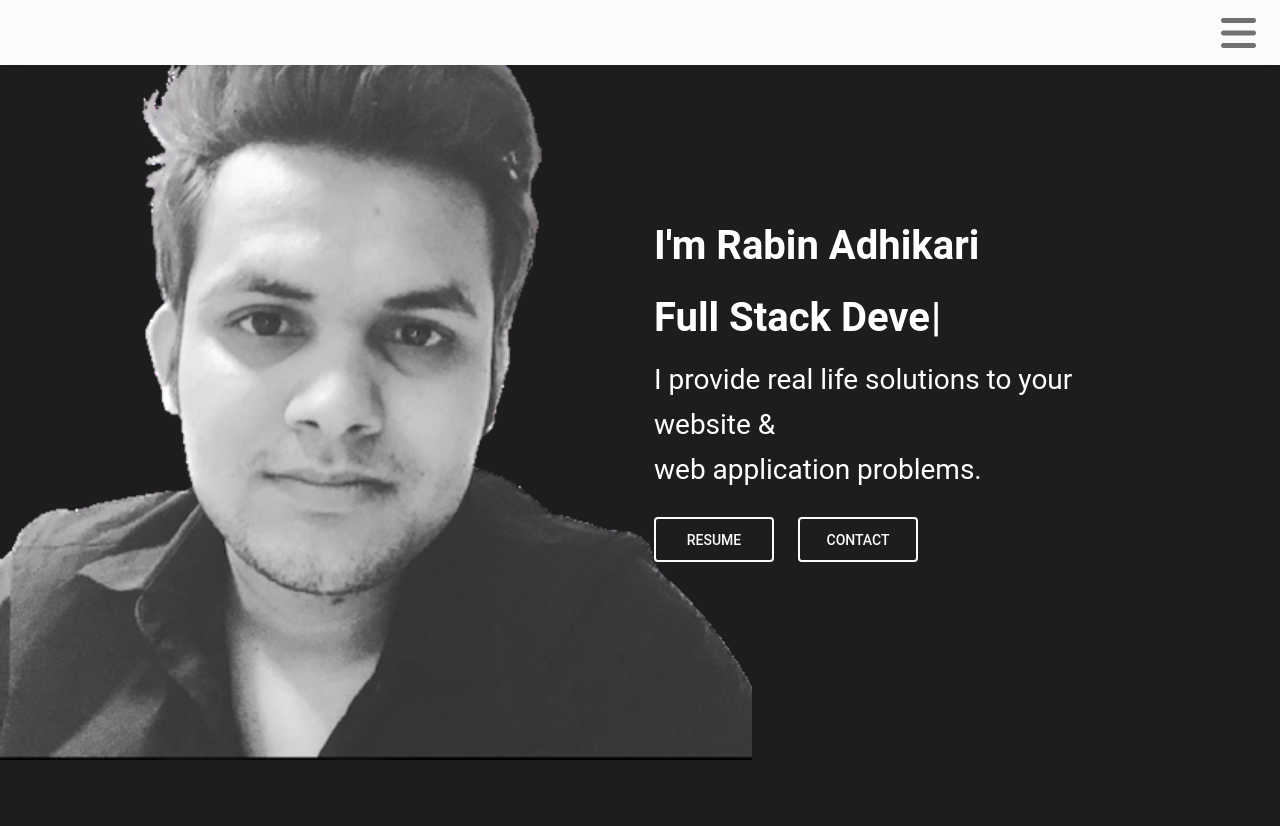
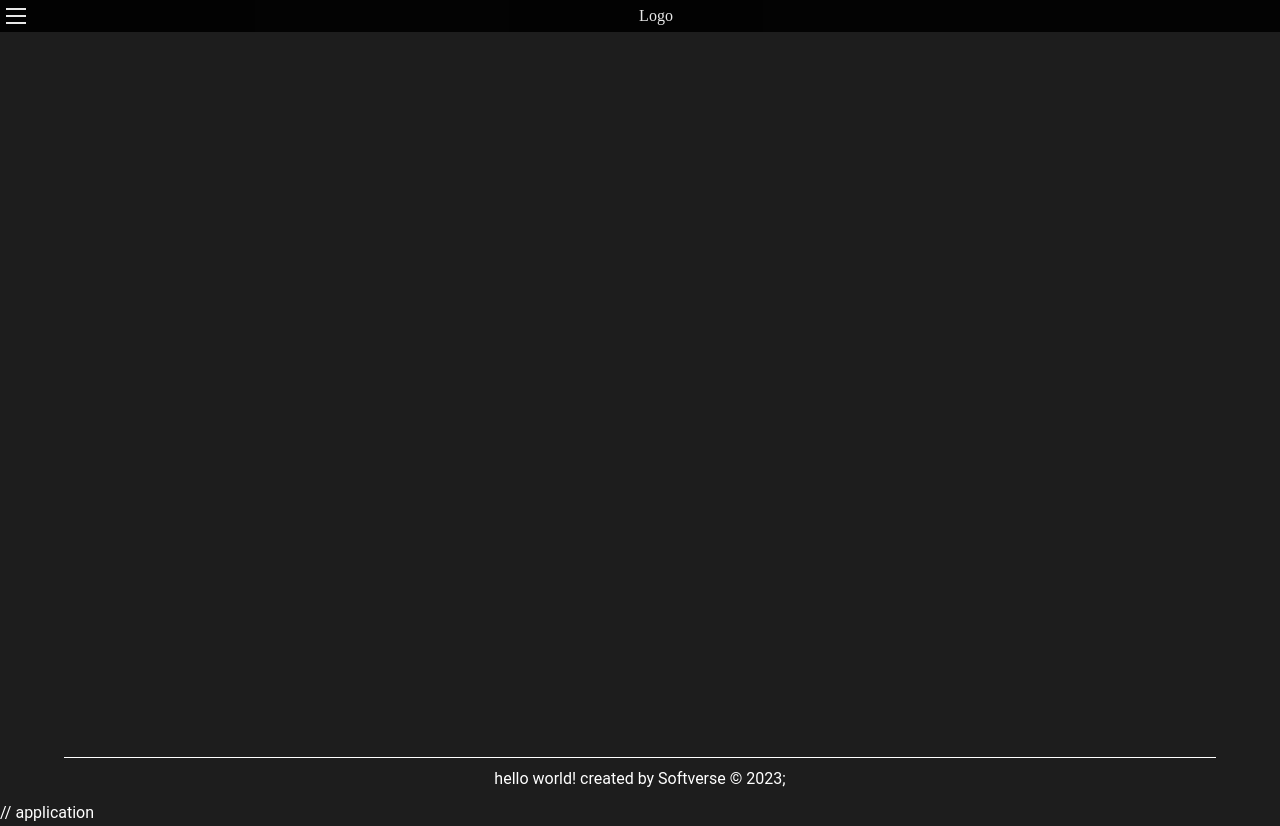
Before and after one commit to softverseAdmin/portfolio-robin, a React (Create React App) app: page / in a window 1280 px wide. Before the commit the page ends 800 px from the top, so only its background shows below. Built offline with nearby package versions, Linux system fonts and the light colour scheme.

Commit message:
features: menu

```diff
--- a/src/App.js
+++ b/src/App.js
@@ -1,33 +1,76 @@
-import './assets/css/App.css';
-import './assets/js/App.js';
-import Navigation from './components/header/Navigation';
-import Navbody from './components/header/Navbody';
-import Contact from './components/Contact/Contact';
-import Projects from './components/Projects/Projects';
-import About from './components/About/About';
-import FullScreenMenu from './components/header/FullscreenMenu.jsx';
+import React, { useState } from "react";
+import "./assets/css/App.css";
+import "./assets/js/App.js";
+import MenuItem from "../src/components/header/MenuItem.jsx";
+import MenuButton from "../src/components/header/MenuButton.jsx";
+import Menu from "../src/components/header/Menu.jsx";
+import Footer from "../src/components/footer/Footer.jsx";
 
 function App() {
-  // get the web url: http://localhost:3000/about
-  const url = window.location.href;
-  // get an array using split and use last index as the address
-  const add = url.split("/");
-  const webAdd = add[add.length - 1];
+  const [menuOpen, setMenuOpen] = useState(false);
+
+  const handleMenuClick = () => {
+    setMenuOpen(!menuOpen);
+  };
+
+  const handleLinkClick = () => {
+    setMenuOpen(false);
+  };
+
+  const styles = {
+    container: {
+      position: "absolute",
+      top: 0,
+      left: 0,
+      zIndex: "99",
+      opacity: 0.9,
+      display: "flex",
+      alignItems: "center",
+      background: "black",
+      width: "100%",
+      color: "white",
+      fontFamily: "Lobster",
+    },
+    logo: {
+      margin: "0 auto",
+    },
+    body: {
+      display: "flex",
+      flexDirection: "column",
+      alignItems: "center",
+      width: "100vw",
+      height: "100vh",
+      filter: menuOpen ? "blur(2px)" : null,
+      transition: "filter 0.5s ease",
+    },
+  };
+
+  const menu = [
+    "Who Am I?",
+    "What I Had Done?",
+    "What Can We Do?",
+    "What I Am Doing?",
+    "How To Reach Me?",
+    "What Is My Company?",
+  ];
+  const menuItems = menu.map((val, index) => (
+    <MenuItem key={index} delay={`${index * 0.1}s`} onClick={handleLinkClick}>
+      {val}
+    </MenuItem>
+  ));
 
   return (
-    <div className="App">
-      <div className="header head">
-        <FullScreenMenu />
+    <div>
+      <div style={styles.container}>
+        <MenuButton open={menuOpen} onClick={handleMenuClick} color="white" />
+        <div style={styles.logo}>Logo</div>
       </div>
-      <div className="body">
-        {/* conditional statement, comapare & return component */}
-        {webAdd === "home" && <Navbody/>}
-        {webAdd === "" && <Navbody />}
-        {webAdd === "projects" && <Projects />}
-        {webAdd === "contact" && <Contact />}
-        {webAdd === "about" && <About />}
+      <Menu open={menuOpen}>{menuItems}</Menu>
+      <div style={styles.body}>
+        <Footer name="Menu" />
       </div>
     </div>
   );
 }
+
 export default App;
--- a/src/components/About/About.jsx
+++ b/src/components/About/About.jsx
@@ -1,9 +1,19 @@
-import React from 'react'
 
-export default function About() {
-  return (
-    <div className='container-fluid vh-100 bg-light'>
 
-    </div>
-  )
-}
+/* App.jsx */
+
+/* MenuItem.jsx */
+
+
+/* Menu.jsx */
+
+
+/* MenuButton.jsx */
+
+
+/* Footer.jsx */
+
+
+
+
+/* Main.jsx */
--- a/src/components/footer/Footer.jsx
+++ b/src/components/footer/Footer.jsx
@@ -0,0 +1,46 @@
+import React from 'react';
+import PropTypes from "prop-types";
+
+export default function Footer(props) {
+  const styles = {
+    footer: {
+      position: "absolute",
+      bottom: 0,
+      width: "100%",
+      marginTop: "1rem",
+      display: "flex",
+      flexDirection: "column",
+      justifyContent: "center",
+      alignItems: "center",
+      color: props.color,
+    },
+    line: {
+      height: "1px",
+      width: "90%",
+      background: props.color,
+    },
+    text: {
+      padding: "0.5rem",
+    },
+  };
+
+  return (
+    <div style={styles.footer}>
+      <div style={styles.line}></div>
+      <div style={styles.text}>
+        {props.title} created by Softverse &copy; {new Date().getFullYear()};
+      </div>
+    </div>
+  );
+}
+
+Footer.defaultProps = {
+  color: "#fff",
+  title: "hello world!",
+};
+
+
+Footer.propTypes = {
+  color: PropTypes.string,
+  title: PropTypes.string,
+};
--- a/src/components/header/FullscreenMenu.jsx
+++ b/src/components/header/FullscreenMenu.jsx
@@ -15,11 +15,11 @@ export default function App() {
   return (
     <>
       <MDBNavbar
-        className="bg-light"
         style={{
           position: "absolute",
           zIndex: "3",
           width: "100vw",
+          backgroundColor: "#1d1d1d ",
         }}
       >
         <MDBContainer fluid>
@@ -32,7 +32,7 @@ export default function App() {
             aria-label="Toggle navigation"
             onClick={() => setShowNavExternal3(!showNavExternal3)}
           >
-            <MDBIcon icon="bars" fas size={"2x"}/>
+            <MDBIcon className="text-white" icon="bars" fas size={"2x"} />
           </MDBNavbarToggler>
         </MDBContainer>
       </MDBNavbar>
@@ -45,29 +45,54 @@ export default function App() {
         }}
         show={showNavExternal3}
       >
-        <div className="bg-light shadow-3 p-4 mt-4">
+        <div
+          className="shadow-3 p-4 mt-4"
+          style={{
+            backgroundColor: "#1d1d1d ",
+          }}
+        >
           <MDBContainer
-            className="d-flex justify-content-center mt-4 flex-column align-items-center gap-3"
+            className="d-flex container justify-content-center mt-4 flex-column align-items-center gap-3"
             fluid
           >
-            <MDBNavbarBrand className="text-primary" href="/home">
-              <MDBBtn outline color="success" className="me-2" type="button">
-                Navbar
+            <MDBNavbarBrand className="text-primary w-100" href="/home">
+              <MDBBtn
+                outline
+                color="success"
+                className="me-2 w-100"
+                type="button"
+              >
+                Home
               </MDBBtn>
             </MDBNavbarBrand>
-            <MDBNavbarBrand className="text-primary" href="/projects">
-              <MDBBtn outline color="success" className="me-2" type="button">
-                Navbar
+            <MDBNavbarBrand className="text-primary w-100" href="/projects">
+              <MDBBtn
+                outline
+                color="success"
+                className="me-2 w-100"
+                type="button"
+              >
+                About
               </MDBBtn>
             </MDBNavbarBrand>
-            <MDBNavbarBrand className="text-primary" href="/contact">
-              <MDBBtn outline color="success" className="me-2" type="button">
-                Navbar
+            <MDBNavbarBrand className="text-primary w-100" href="/contact">
+              <MDBBtn
+                outline
+                color="success"
+                className="me-2 w-100"
+                type="button"
+              >
+                Projects
               </MDBBtn>
             </MDBNavbarBrand>
-            <MDBNavbarBrand className="text-primary" href="/about">
-              <MDBBtn outline color="success" className="me-2" type="button">
-                Navbar
+            <MDBNavbarBrand className="text-primary w-100" href="/about">
+              <MDBBtn
+                outline
+                color="success"
+                className="me-2 w-100"
+                type="button"
+              >
+                Contact
               </MDBBtn>
             </MDBNavbarBrand>
           </MDBContainer>
--- /dev/null
+++ b/src/components/header/Menu.jsx
@@ -0,0 +1,31 @@
+import React from 'react'
+
+export default function Menu(props) {
+
+
+  const styles = {
+    container: {
+      position: "absolute",
+      top: 0,
+      left: 0,
+      height: props.open ? "100%" : 0,
+      width: "100vw",
+      display: "flex",
+      flexDirection: "column",
+      background: "black",
+      opacity: 0.95,
+      color: "#fff",
+      transition: "height 0.3s ease",
+      zIndex: 2,
+    },
+    menuList: {
+      paddingTop: "3rem",
+    },
+  };
+
+  return (
+    <div style={styles.container}>
+      {props.open ? <div style={styles.menuList}>{props.children}</div> : null}
+    </div>
+  );
+}
--- /dev/null
+++ b/src/components/header/MenuButton.jsx
@@ -0,0 +1,51 @@
+import React, {useState} from 'react'
+
+export default function MenuButton(props) {
+  const [open, setOpen] = useState(props.open || false);
+  const [color] = useState(props.color || "black");
+
+  const handleClick = () => {
+    setOpen(!open);
+  };
+
+  const styles = {
+    container: {
+      height: "32px",
+      width: "32px",
+      display: "flex",
+      flexDirection: "column",
+      justifyContent: "center",
+      alignItems: "center",
+      cursor: "pointer",
+      padding: "4px",
+    },
+    line: {
+      height: "2px",
+      width: "20px",
+      background: color,
+      transition: "all 0.2s ease",
+    },
+    lineTop: {
+      transform: open ? "rotate(45deg)" : "none",
+      transformOrigin: "top left",
+      marginBottom: "5px",
+    },
+    lineMiddle: {
+      opacity: open ? 0 : 1,
+      transform: open ? "translateX(-16px)" : "none",
+    },
+    lineBottom: {
+      transform: open ? "translateX(-1px) rotate(-45deg)" : "none",
+      transformOrigin: "top left",
+      marginTop: "5px",
+    },
+  };
+
+  return (
+    <div style={styles.container} onClick={props.onClick || handleClick}>
+      <div style={{ ...styles.line, ...styles.lineTop }} />
+      <div style={{ ...styles.line, ...styles.lineMiddle }} />
+      <div style={{ ...styles.line, ...styles.lineBottom }} />
+    </div>
+  );
+}
--- /dev/null
+++ b/src/components/header/MenuItem.jsx
@@ -0,0 +1,50 @@
+import React, {useState} from "react";
+
+export default function MenuItem(props) {
+  const [hover, setHover] = useState(false);
+
+  const handleHover = () => {
+    setHover(!hover);
+  };
+
+  const styles = {
+    container: {
+      opacity: 0,
+      animation: "1s appear forwards",
+      animationDelay: props.delay,
+    },
+    menuItem: {
+      fontFamily: `'Open Sans', sans-serif`,
+      fontSize: "1.2rem",
+      padding: "1rem 0",
+      margin: "0 5%",
+      cursor: "pointer",
+      color: hover ? "gray" : "#fafafa",
+      transition: "color 0.2s ease-in-out",
+      animation: "0.5s slideIn forwards",
+      animationDelay: props.delay,
+    },
+    line: {
+      width: "90%",
+      height: "1px",
+      background: "gray",
+      margin: "0 auto",
+      animation: "0.5s shrink forwards",
+      animationDelay: props.delay,
+    },
+  };
+
+  return (
+    <div style={styles.container}>
+      <div
+        style={styles.menuItem}
+        onMouseEnter={handleHover}
+        onMouseLeave={handleHover}
+        onClick={props.onClick}
+      >
+        {props.children}
+      </div>
+      <div style={styles.line} />
+    </div>
+  );
+}
--- a/src/index.js
+++ b/src/index.js
@@ -12,7 +12,7 @@ import "@fortawesome/fontawesome-free/css/all.min.css";
 const root = ReactDOM.createRoot(document.getElementById('root'));
 root.render(
   <React.StrictMode>
-    <App />
+    <App /> // application
   </React.StrictMode>
 );
 
```
Also changed, not shown: 1 other file (tests, documents, lock files or other folders).
